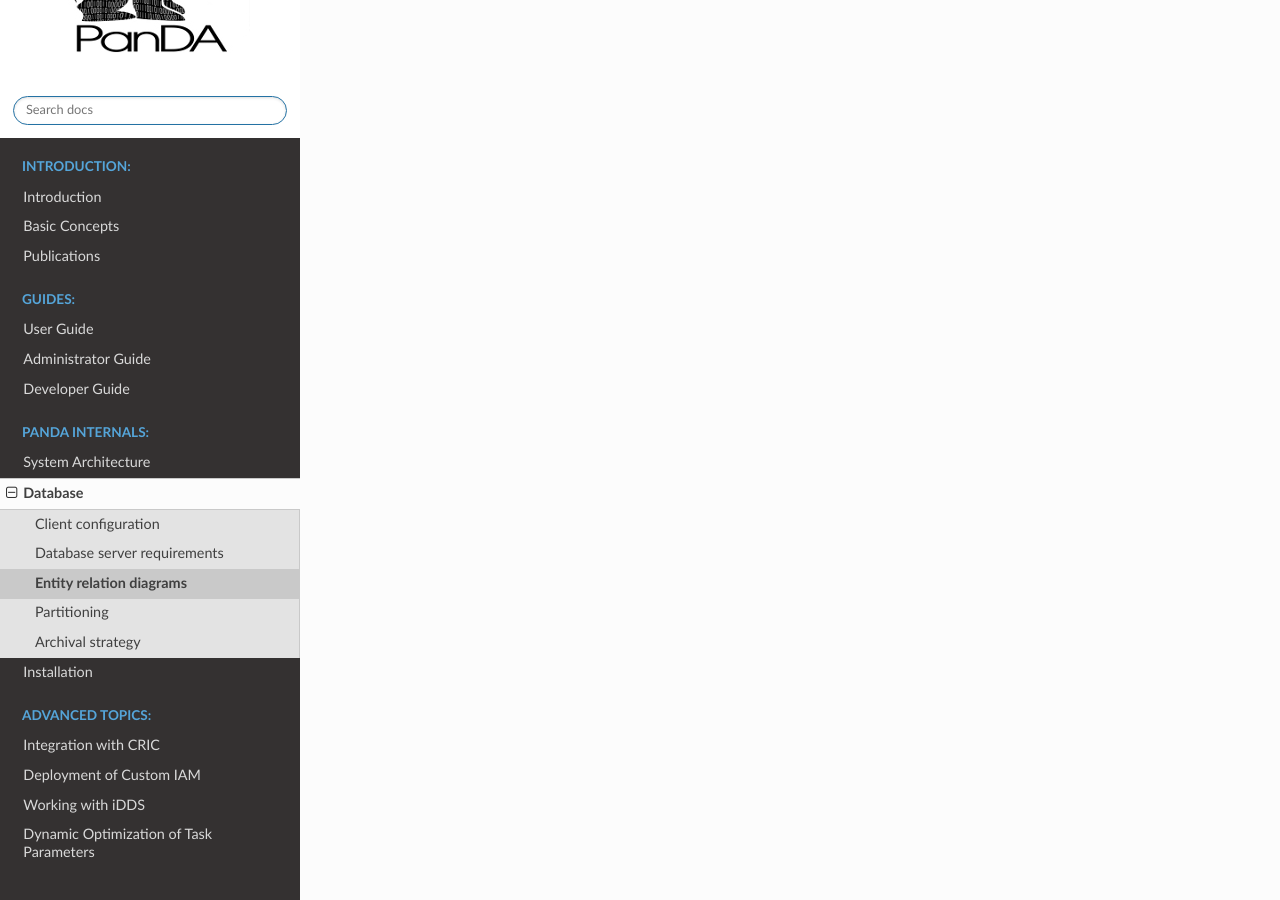
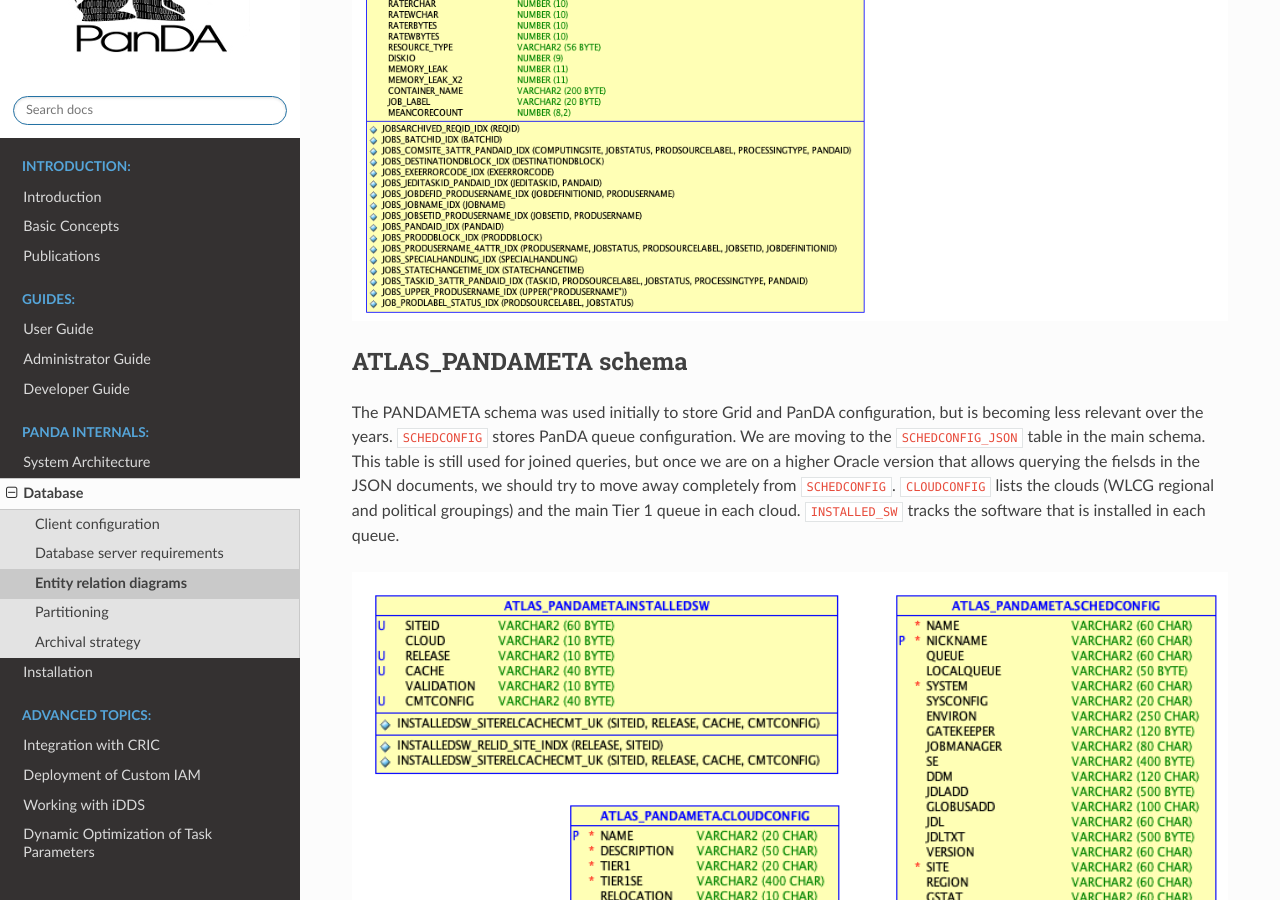
Before and after one commit to PanDAWMS/panda-docs, a Sphinx documentation site: the page built from docs/source/database/er_diagrams.rst, in a window 1280 px wide and 900 px high, scrolled down 9510 px. Built offline with Sphinx 7.4.7 and the Read the Docs theme 2.0.0, drawn with Linux system fonts in a browser that asks for light colours; some of the changed text lies outside the part shown.

Commit message:
DB: added PANDAARCH and PANDAMETA schemas Publications: changed cds links to official links

```diff
--- a/docs/source/database/er_diagrams.rst
+++ b/docs/source/database/er_diagrams.rst
@@ -113,9 +113,24 @@
 ATLAS_PANDAARCH schema
 ============================
 
-123
+The PANDAARCH schema is simple. It contains an archive of old jobs and directly associated entries.
+The tables have a slightly different name. They are not accessed by PanDA itself, but are queried
+by the monitoring to view older jobs.
+
+There are some auxiliary tables used for the archival process.
+
+.. figure:: images/ATLAS_PANDAARCH.png
+   :width: 1000
 
 ATLAS_PANDAMETA schema
-============================
+=========================
 
-123
+The PANDAMETA schema was used initially to store Grid and PanDA configuration, but is becoming less relevant over the years.
+``SCHEDCONFIG`` stores PanDA queue configuration. We are moving to the ``SCHEDCONFIG_JSON`` table in the main schema. This
+table is still used for joined queries, but once we are on a higher Oracle version that allows querying the fielsds in
+the JSON documents, we should try to move away completely from ``SCHEDCONFIG``.
+``CLOUDCONFIG`` lists the clouds (WLCG regional and political groupings) and the main Tier 1 queue in each cloud.
+``INSTALLED_SW`` tracks the software that is installed in each queue.
+
+.. figure:: images/ATLAS_PANDAMETA.png
+   :width: 1000
```
Also changed, not shown: docs/source/publications/publications.rst (+7 -7 lines), docs/source/database/images/ATLAS_PANDAARCH.png (added), docs/source/database/images/ATLAS_PANDAMETA.png (added).
